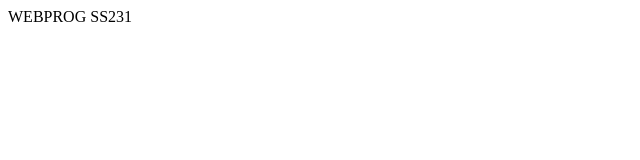
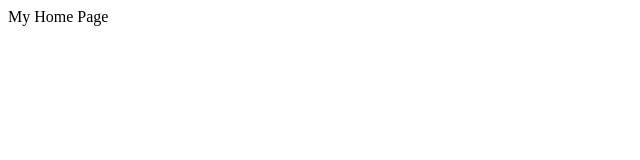
Before and after one commit to apcciesguerra/webprog-html-lessons, a plain HTML site: page home/index.html in a window 1280 px wide. Shown: the full height of the page, 0-640 px from the left. Drawn offline with Linux system fonts and the light colour scheme.

Commit message:
Fixed files

```diff
--- a/home/index.html
+++ b/home/index.html
@@ -1 +1 @@
-<html> WEBPROG SS231 </html>
+<html> My Home Page </html>
```
Also changed, not shown: index.html (+1 -0 lines).
